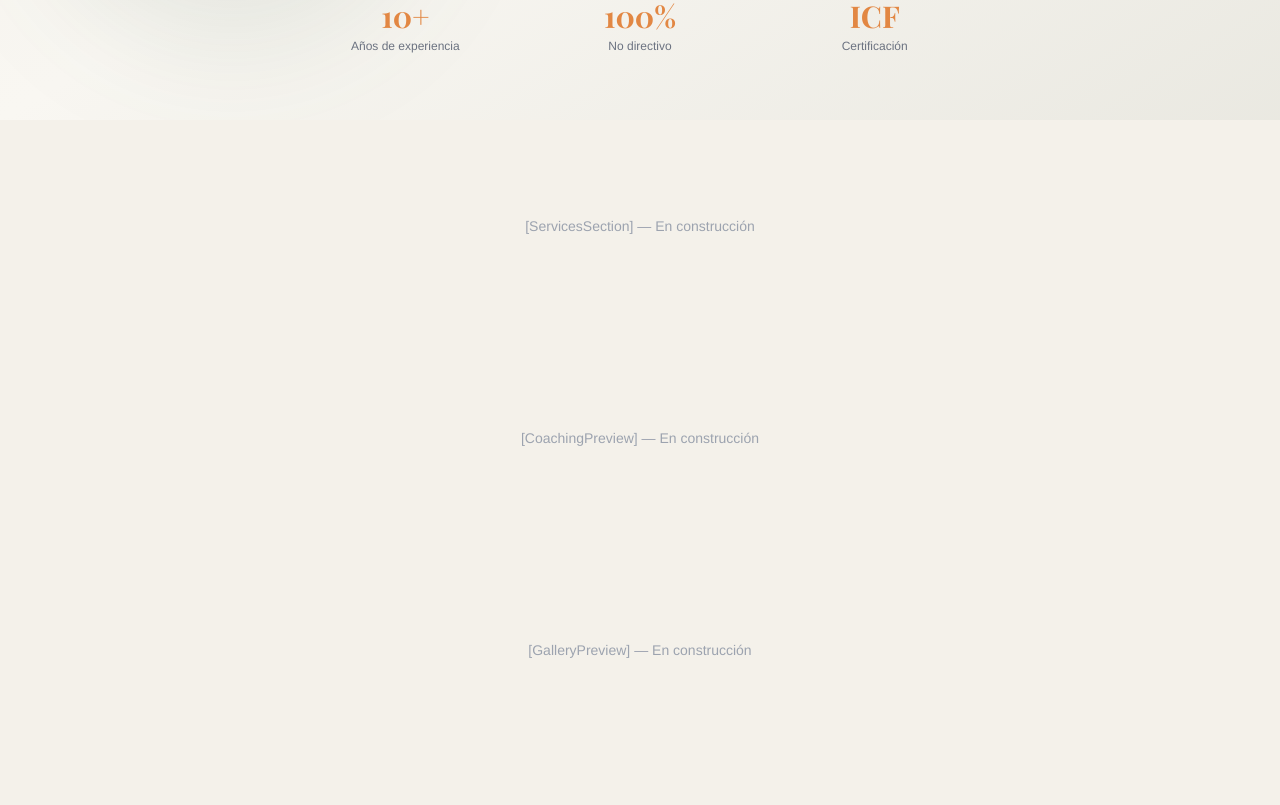
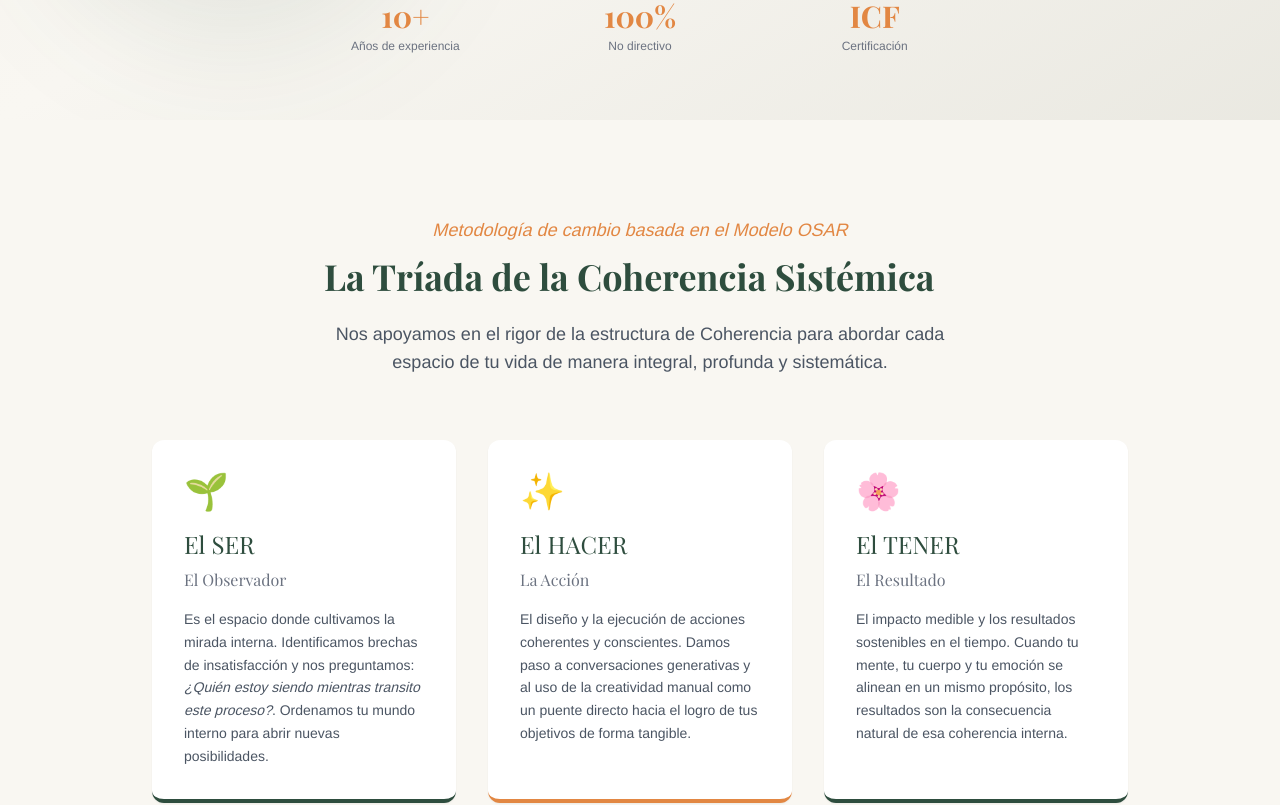
Before and after one commit to Omnix-Solution-Inc/reempoderate, a Next.js app: page / in a window 1280 px wide. Shown: the part 680-1485 px from the top of the page. Built offline with nearby package versions, Linux system fonts and the light colour scheme; no server answers; a web font is replaced by a local one.

Commit message:
feat: ServicesSection - La Triada de la Coherencia Sistemica (SER/HACER/TENER)

```diff
--- a/src/components/landing/ServicesSection.tsx
+++ b/src/components/landing/ServicesSection.tsx
@@ -1,9 +1,45 @@
-// ServicesSection — TODO: implement full component
 export function ServicesSection() {
   return (
-    <section className="py-24 max-w-7xl mx-auto px-6">
-      <div className="text-center text-gray-400 text-sm">
-        [ServicesSection] — En construcción
+    <section className="py-24 bg-cream-light">
+      <div className="max-w-5xl mx-auto px-6">
+        <div className="text-center mb-16">
+          <p className="text-terracotta italic text-lg mb-3">Metodología de cambio basada en el Modelo OSAR</p>
+          <h2 className="font-playfair text-3xl md:text-4xl text-shamrock font-bold border-l-5 border-terracotta pl-5 text-left max-w-2xl mx-auto">
+            La Tríada de la Coherencia Sistémica
+          </h2>
+          <p className="text-gray-600 max-w-2xl mx-auto mt-6 text-lg">
+            Nos apoyamos en el rigor de la estructura de Coherencia para abordar cada espacio de tu vida de manera integral, profunda y sistemática.
+          </p>
+        </div>
+
+        <div className="grid grid-cols-1 md:grid-cols-3 gap-8">
+          {/* SER */}
+          <div className="bg-white rounded-xl p-8 border-b-4 border-shamrock shadow-sm">
+            <div className="text-4xl mb-4">🌱</div>
+            <h3 className="font-playfair text-2xl text-shamrock mb-4">El SER<br/><span className="text-base text-gray-500 font-normal">El Observador</span></h3>
+            <p className="text-gray-600 text-sm leading-relaxed">
+              Es el espacio donde cultivamos la mirada interna. Identificamos brechas de insatisfacción y nos preguntamos: <em>¿Quién estoy siendo mientras transito este proceso?</em>. Ordenamos tu mundo interno para abrir nuevas posibilidades.
+            </p>
+          </div>
+
+          {/* HACER */}
+          <div className="bg-white rounded-xl p-8 border-b-4 border-terracotta shadow-sm">
+            <div className="text-4xl mb-4">✨</div>
+            <h3 className="font-playfair text-2xl text-shamrock mb-4">El HACER<br/><span className="text-base text-gray-500 font-normal">La Acción</span></h3>
+            <p className="text-gray-600 text-sm leading-relaxed">
+              El diseño y la ejecución de acciones coherentes y conscientes. Damos paso a conversaciones generativas y al uso de la creatividad manual como un puente directo hacia el logro de tus objetivos de forma tangible.
+            </p>
+          </div>
+
+          {/* TENER */}
+          <div className="bg-white rounded-xl p-8 border-b-4 border-shamrock shadow-sm">
+            <div className="text-4xl mb-4">🌸</div>
+            <h3 className="font-playfair text-2xl text-shamrock mb-4">El TENER<br/><span className="text-base text-gray-500 font-normal">El Resultado</span></h3>
+            <p className="text-gray-600 text-sm leading-relaxed">
+              El impacto medible y los resultados sostenibles en el tiempo. Cuando tu mente, tu cuerpo y tu emoción se alinean en un mismo propósito, los resultados son la consecuencia natural de esa coherencia interna.
+            </p>
+          </div>
+        </div>
       </div>
     </section>
   )
```
